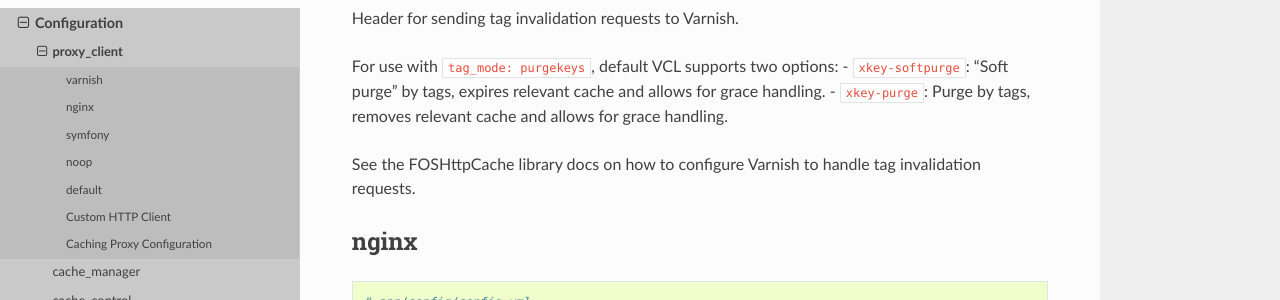
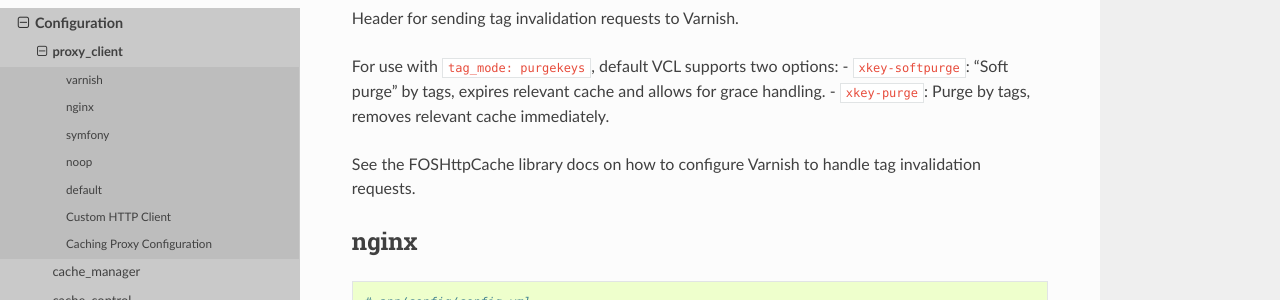
Before and after one commit to FriendsOfSymfony/FOSHttpCacheBundle, a Sphinx documentation site: the page built from Resources/doc/reference/configuration/proxy-client.rst, in a window 1280 px wide and 900 px high, scrolled down 2285 px. Shown: the part 176-476 px from the top of the window. Built offline with Sphinx 7.4.7 and the Read the Docs theme 2.0.0, drawn with Linux system fonts in a browser that asks for light colours.

Commit message:
Update proxy-client.rst

```diff
--- a/Resources/doc/reference/configuration/proxy-client.rst
+++ b/Resources/doc/reference/configuration/proxy-client.rst
@@ -129,7 +129,7 @@
 
 For use with ``tag_mode: purgekeys``, default VCL supports two options:
 - ``xkey-softpurge``: "Soft purge" by tags, expires relevant cache and allows for grace handling.
-- ``xkey-purge``: Purge by tags, removes relevant cache and allows for grace handling.
+- ``xkey-purge``: Purge by tags, removes relevant cache immediately.
 
 See the :ref:`FOSHttpCache library docs <foshttpcache:varnish configuration>`
 on how to configure Varnish to handle tag invalidation requests.
```
